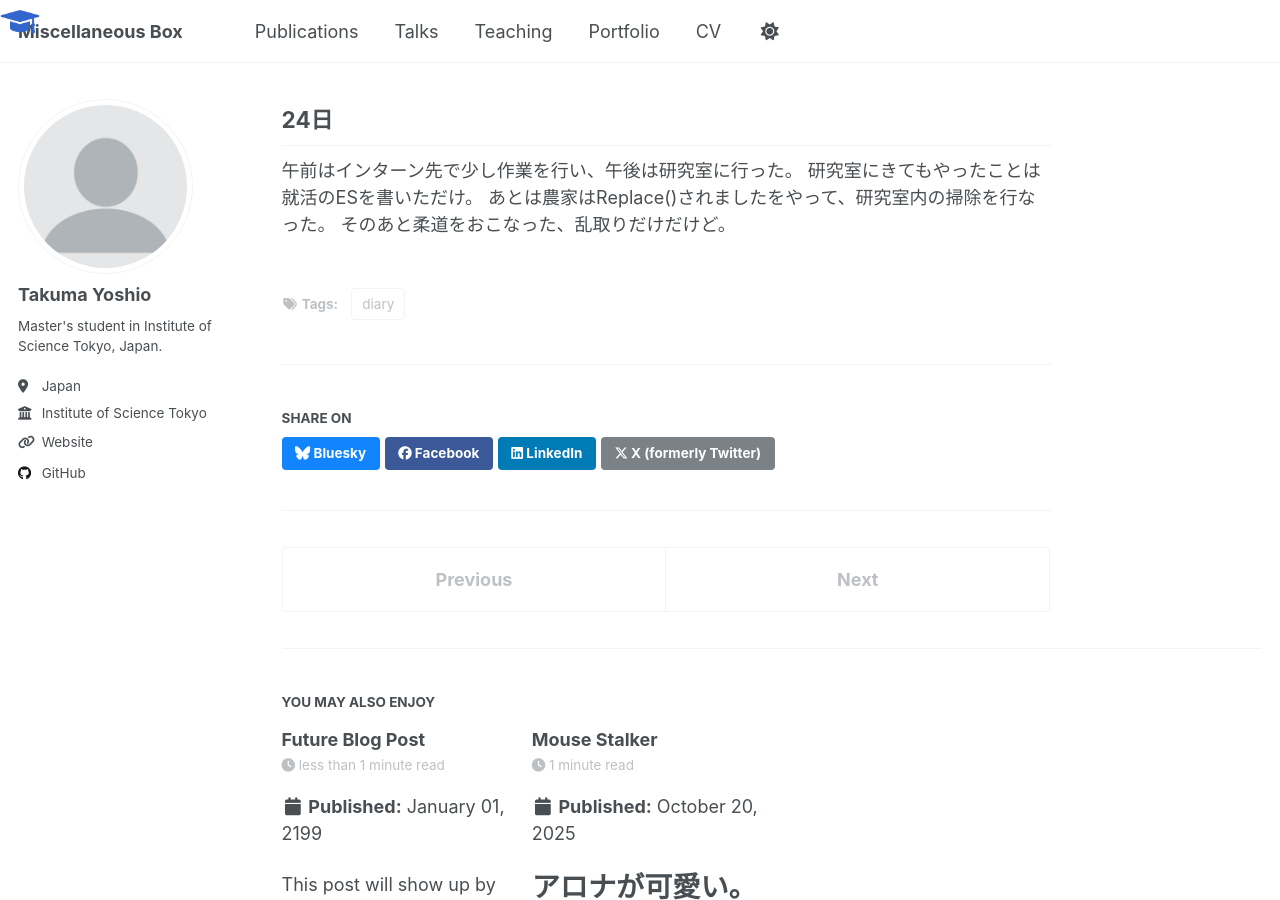
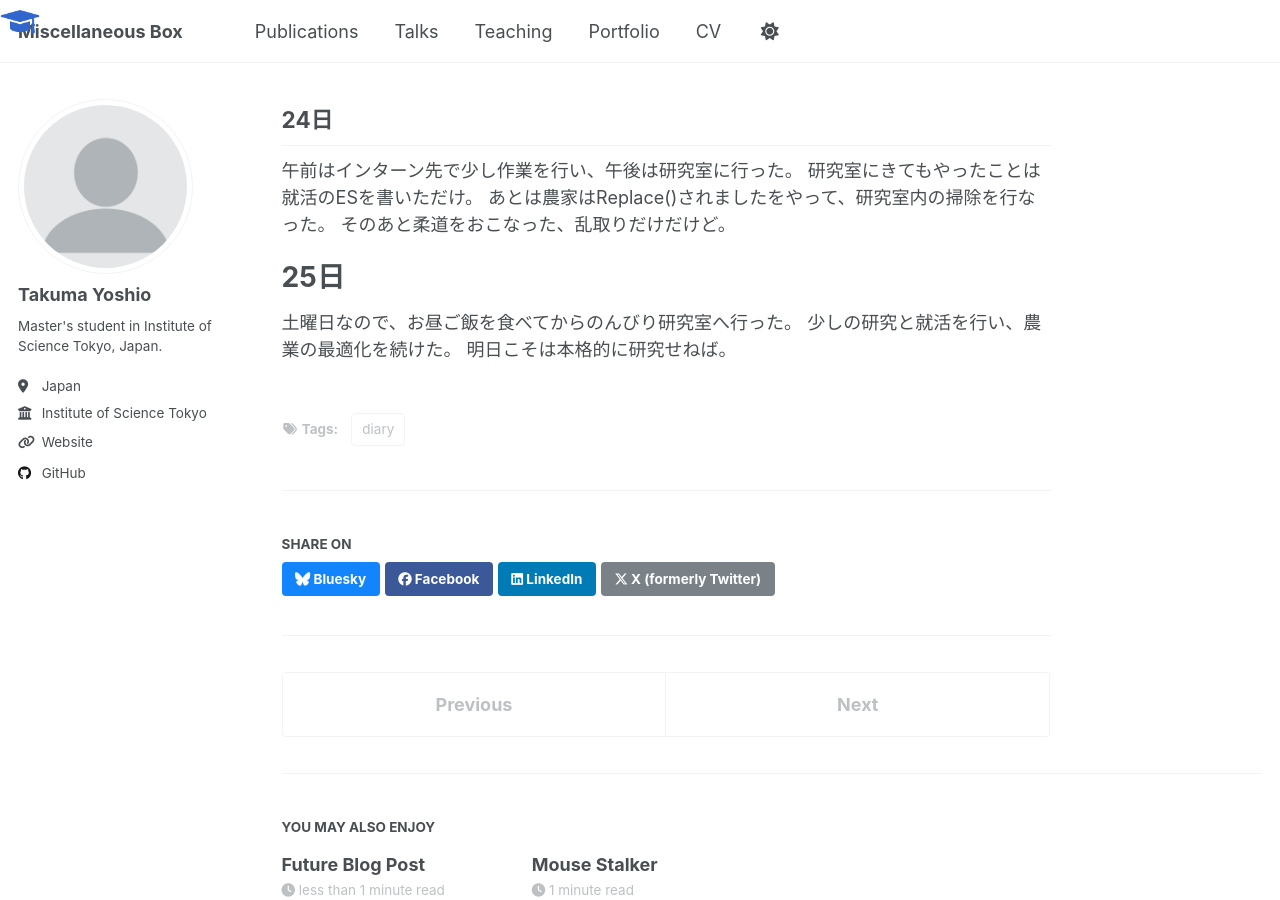
Before and after one commit to ta-yoshi02/ta-yoshi02.github.io, a Jekyll site: the page built from _posts/2025-10-10-blog-post.md, in a window 1280 px wide and 900 px high, scrolled down 2541 px. Built offline with Jekyll 4.4.1, drawn with Linux system fonts in a browser that asks for light colours; a script that is not in the unit is left out.

Commit message:
25日にっき

```diff
--- a/_posts/2025-10-10-blog-post.md
+++ b/_posts/2025-10-10-blog-post.md
@@ -78,3 +78,8 @@ VMWareで仮想環境を作成したので早速ゲームをやることに。Tw
 研究室にきてもやったことは就活のESを書いただけ。
 あとは農家はReplace()されましたをやって、研究室内の掃除を行なった。
 そのあと柔道をおこなった、乱取りだけだけど。
+
+# 25日
+土曜日なので、お昼ご飯を食べてからのんびり研究室へ行った。
+少しの研究と就活を行い、農業の最適化を続けた。
+明日こそは本格的に研究せねば。
```
